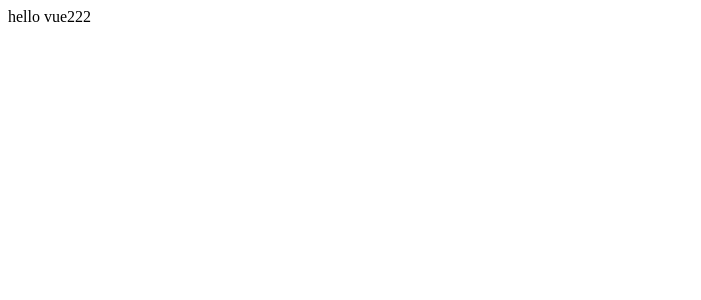
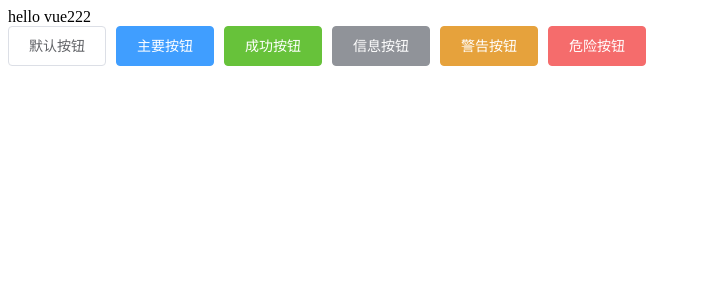
Before and after one commit to yang20002020/vue_cli, a Vue app: page / in a window 1280 px wide. Shown: the top 300 px of the page, without its empty margins (0-701 px from the left). Built offline with nearby package versions, Linux system fonts and the light colour scheme.

Commit message:
Element 快速入门

```diff
--- a/package.json
+++ b/package.json
@@ -9,6 +9,7 @@
   },
   "dependencies": {
     "core-js": "^3.8.3",
+    "element-ui": "^2.15.3",
     "vue": "^2.6.14",
     "vue-router": "^3.5.1"
   },
--- a/src/App.vue
+++ b/src/App.vue
@@ -1,11 +1,14 @@
 <template>
   <div >
-   {{message}}
+    {{message}}
+   <element-view></element-view>
   </div>
 </template>
 
 <script>
+import ElementView from "@/views/element/ElementView";
 export default {
+  components:{ElementView},
   data() {
     return {
       message:"hello vue222"
--- a/src/main.js
+++ b/src/main.js
@@ -1,8 +1,12 @@
 import Vue from 'vue'
 import App from './App.vue'
 import router from './router'
+// 引入elementUI 组件
+import ElementUI from 'element-ui'
+import 'element-ui/lib/theme-chalk/index.css'
 
 Vue.config.productionTip = false
+Vue.use(ElementUI);
 
 new Vue({
   router,
--- /dev/null
+++ b/src/views/element/ElementView.vue
@@ -0,0 +1,21 @@
+<template>
+    <div>
+        <el-row>
+            <el-button>默认按钮</el-button>
+            <el-button type="primary">主要按钮</el-button>
+            <el-button type="success">成功按钮</el-button>
+            <el-button type="info">信息按钮</el-button>
+            <el-button type="warning">警告按钮</el-button>
+            <el-button type="danger">危险按钮</el-button>
+        </el-row>
+    </div>
+
+</template>
+
+<script>
+export default {
+
+}
+</script>
+
+<style></style>
```
Also changed, not shown: 1 other file (tests, documents, lock files or other folders).
